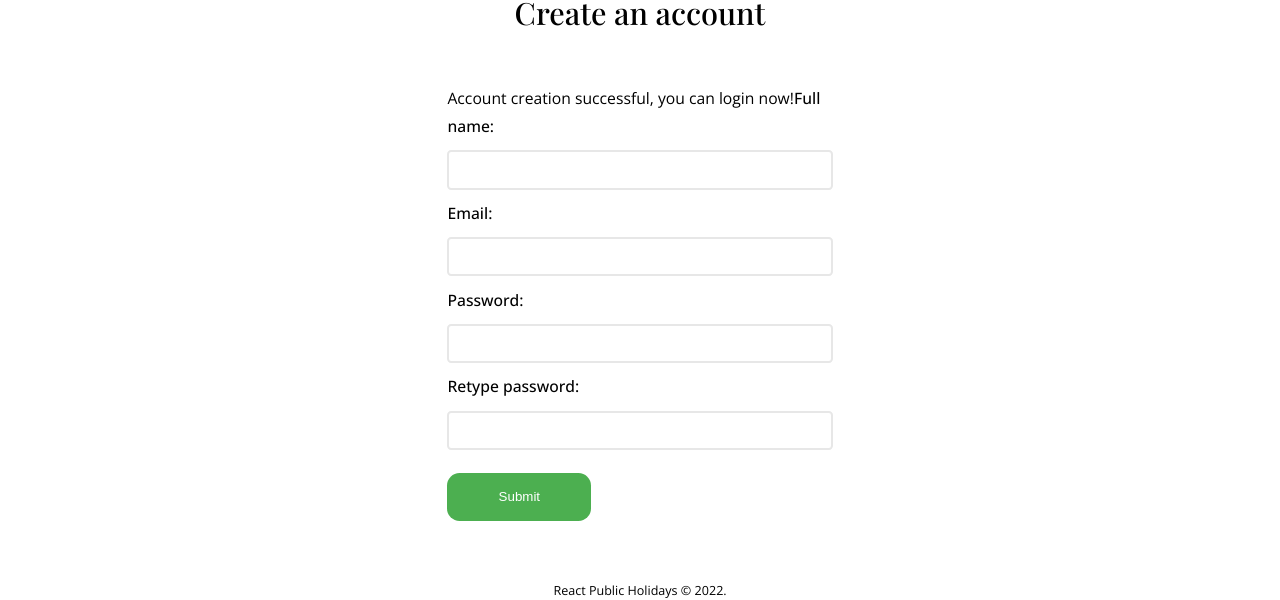
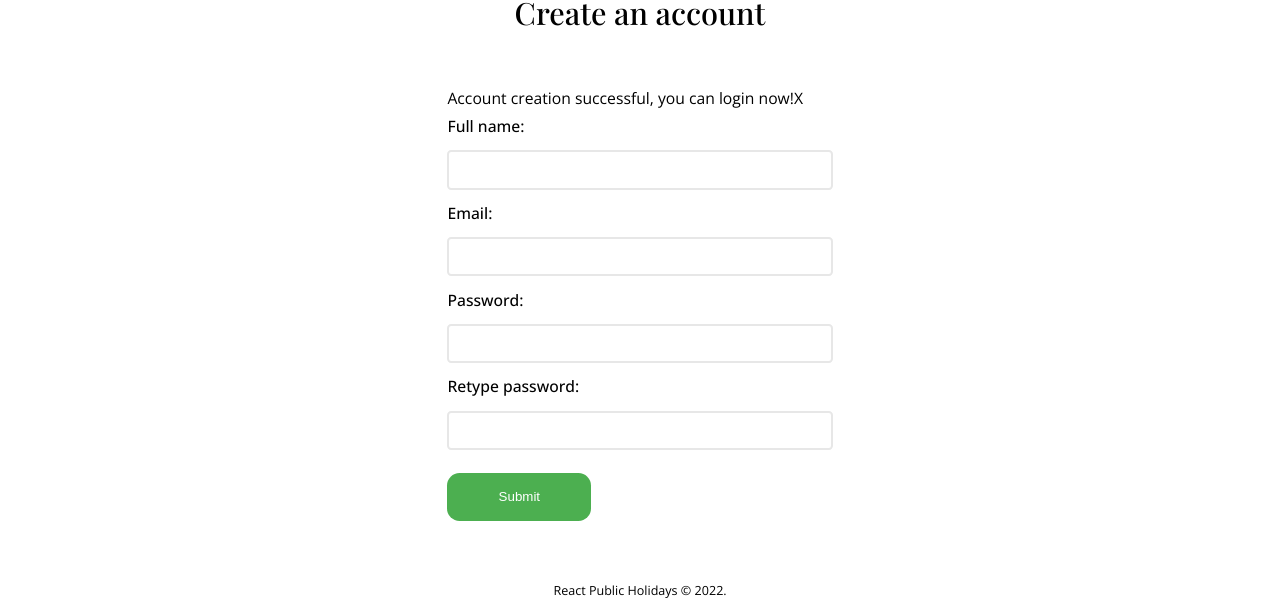
Before and after one commit to Amalitech-Public-Holiday/public-holiday-frontend, a React (Create React App) app: page /signup in a window 1280 px wide. Both pictures are taken after typing "Sample", "name@example.com", "Sample123", "Sample123" into the empty fields and a click on the button "Submit". Shown: the part 204-804 px from the top of the page. Built offline with nearby package versions, Linux system fonts and the light colour scheme.

Commit message:
Add close button to close notification box

```diff
--- a/src/components/SignupForm/SignupForm.js
+++ b/src/components/SignupForm/SignupForm.js
@@ -7,7 +7,7 @@ const SignupForm = () => {
   const [password1, setPassword1] = useState("");
   const [password2, setPassword2] = useState("");
   const [isValid, setIsValid] = useState({});
-  const [isSuccess, setSuccess] = useState(false);
+  const [isSuccess, setIsSuccess] = useState(false);
   const [notifications, setNotifications] = useState({});
   const [isSubmit, setIsSubmit] = useState(true);
 
@@ -63,7 +63,7 @@ const SignupForm = () => {
           setNotifications(
             {success: "Account creation successful, you can login now!"}
           );
-          setSuccess(true);
+          setIsSuccess(true);
           setFullname("");
           setEmail("");
           setPassword1("");
@@ -80,10 +80,12 @@ const SignupForm = () => {
   return (
     <div className="SignupForm">
       <form autoComplete="true" onSubmit={handleSubmit}>
+        {isSuccess && (
+          <div className="success">{notifications.success}
+            <span onClick={() =>(setIsSuccess(false))}>X</span>
+          </div>
+        )}
         <div>
-          {isSuccess && (
-            <span className="success">{notifications.success}</span>
-          )}
           <label htmlFor="fullname">Full name:</label>
           <input
             type="text"
```
